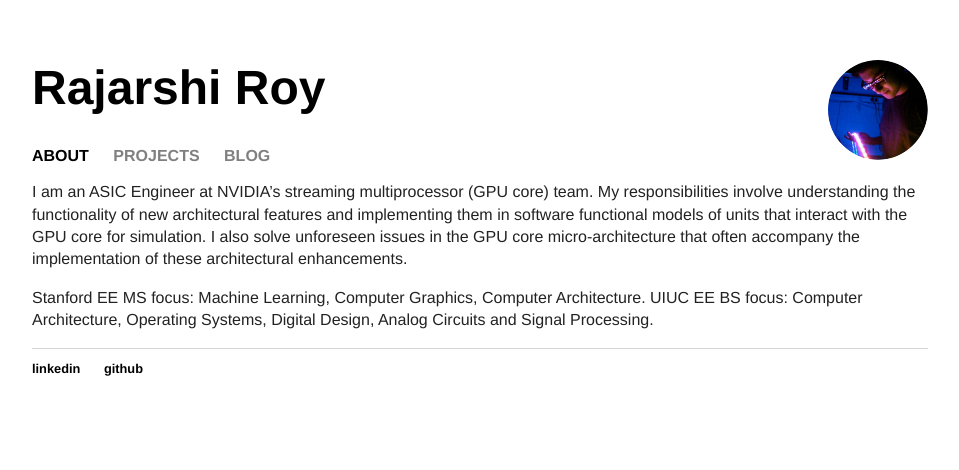
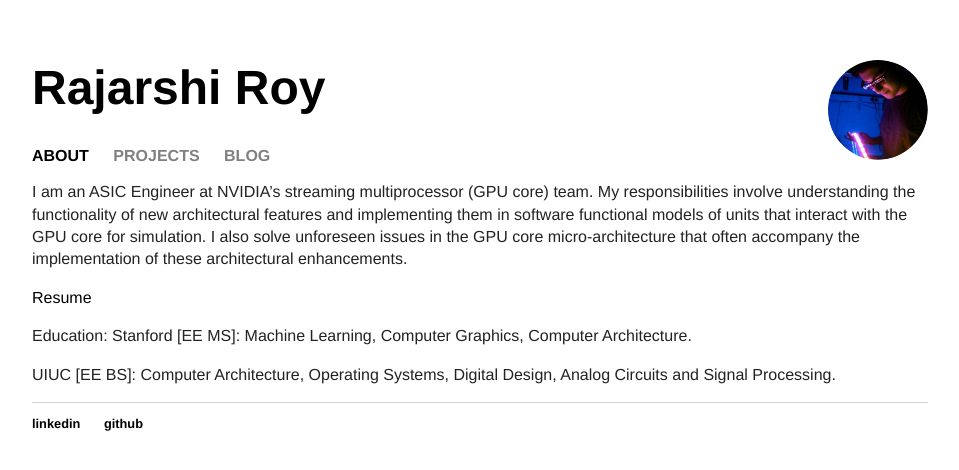
Before and after one commit to rajarshiroy/rajarshiroy.github.io, a Jekyll site: the page built from index.html, in a window 1280 px wide. Shown: the top 470 px of the page, without its empty margins (160-1119 px from the left). Built offline with Jekyll 4.4.1, drawn with Linux system fonts in a browser that asks for light colours.

Commit message:
Update index.html

```diff
--- a/index.html
+++ b/index.html
@@ -7,5 +7,11 @@ understanding the functionality of new architectural features and implementing t
 of units that interact with the GPU core for simulation. I also solve unforeseen issues in the
 GPU core micro-architecture that often accompany the implementation of these architectural enhancements.
 
-Stanford EE MS focus: Machine Learning, Computer Graphics, Computer Architecture.
-UIUC EE BS focus: Computer Architecture, Operating Systems, Digital Design, Analog Circuits and Signal Processing.
+[Resume](/projects/content/RajarshiRoy_Resume.pdf)
+
+Education:
+Stanford [EE MS]:
+Machine Learning, Computer Graphics, Computer Architecture.
+
+UIUC [EE BS]:
+Computer Architecture, Operating Systems, Digital Design, Analog Circuits and Signal Processing.
```
